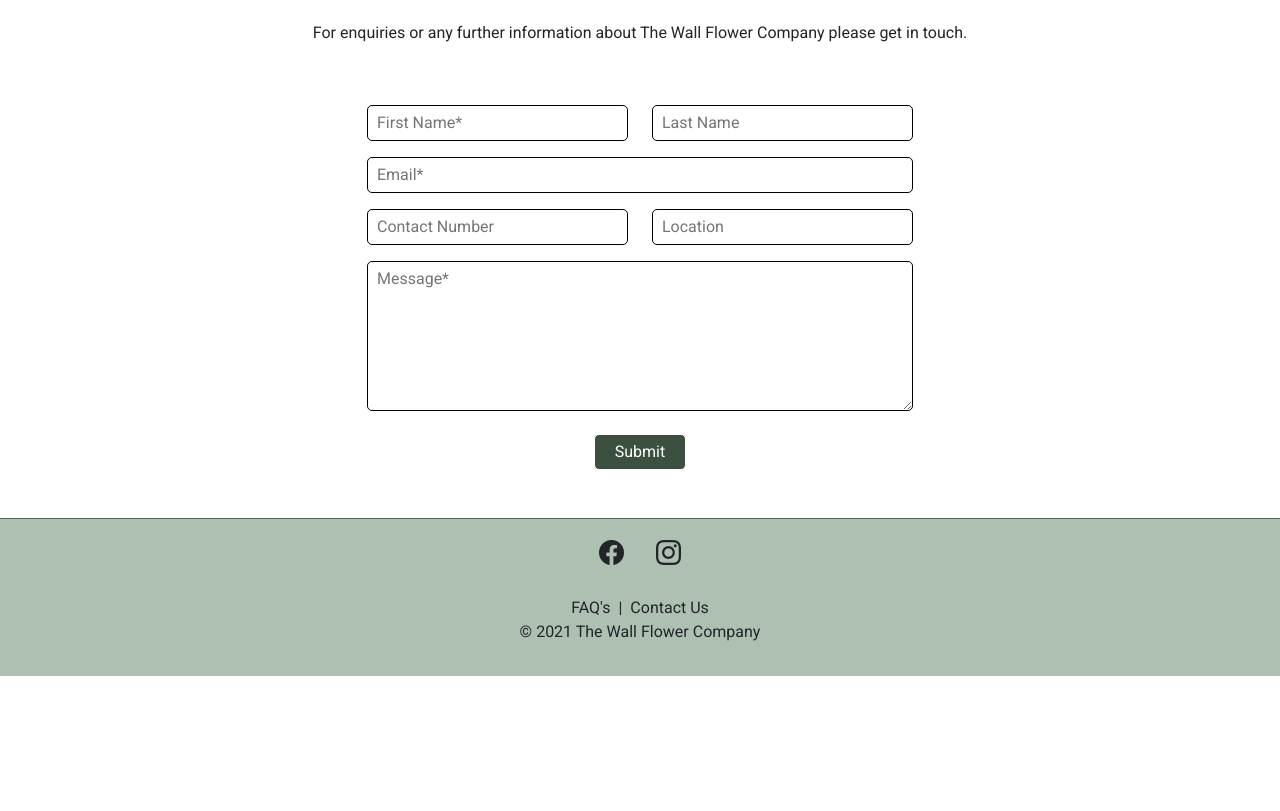
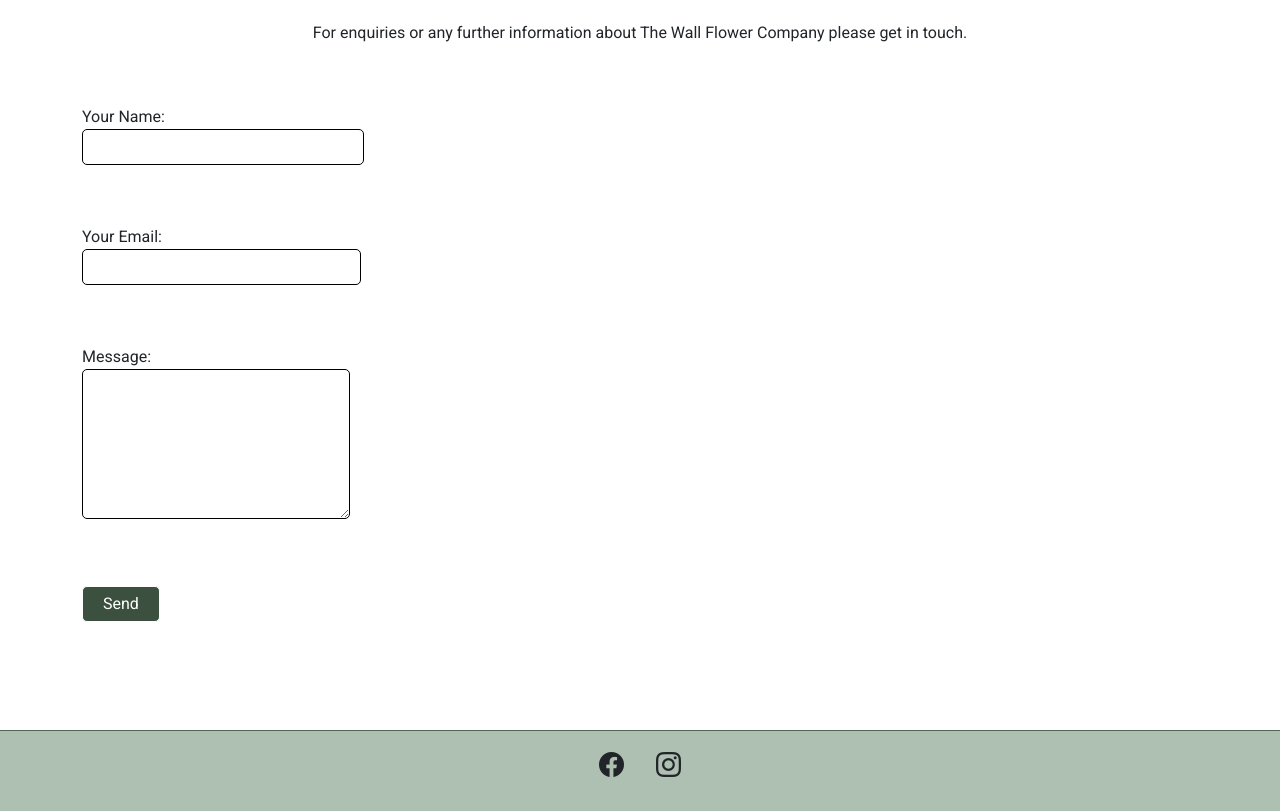
Before and after one commit to CristianaMM/wallflower, a React (Create React App) app: page /contact in a window 1280 px wide. Shown: the part 403-1214 px from the top of the page. Before the commit the page ends 1079 px from the top, so only its background shows below. Built offline with nearby package versions, Linux system fonts and the light colour scheme.

Commit message:
test form

```diff
--- a/src/pages/ContactUs.js
+++ b/src/pages/ContactUs.js
@@ -14,7 +14,27 @@
           </p>
         </div>
       </div>
-      <div className="row">
+      <form name="contact" method="POST" data-netlify="true">
+        <p>
+          <label>
+            Your Name: <input type="text" name="name" />
+          </label>
+        </p>
+        <p>
+          <label>
+            Your Email: <input type="email" name="email" />
+          </label>
+        </p>
+        <p>
+          <label>
+            Message: <textarea name="message"></textarea>
+          </label>
+        </p>
+        <p>
+          <button type="submit">Send</button>
+        </p>
+      </form>
+      {/* <div className="row">
         <div className="col-12 col-md-10 offset-md-1 col-lg-8 offset-lg-2 col-xl-6 offset-xl-3">
           <div className="row">
             <div className="col-12 col-md-6 mb-3">
@@ -40,7 +60,7 @@
             </div>
           </div>
         </div>
-      </div>
+      </div> */}
     </div>
   );
 }
```
